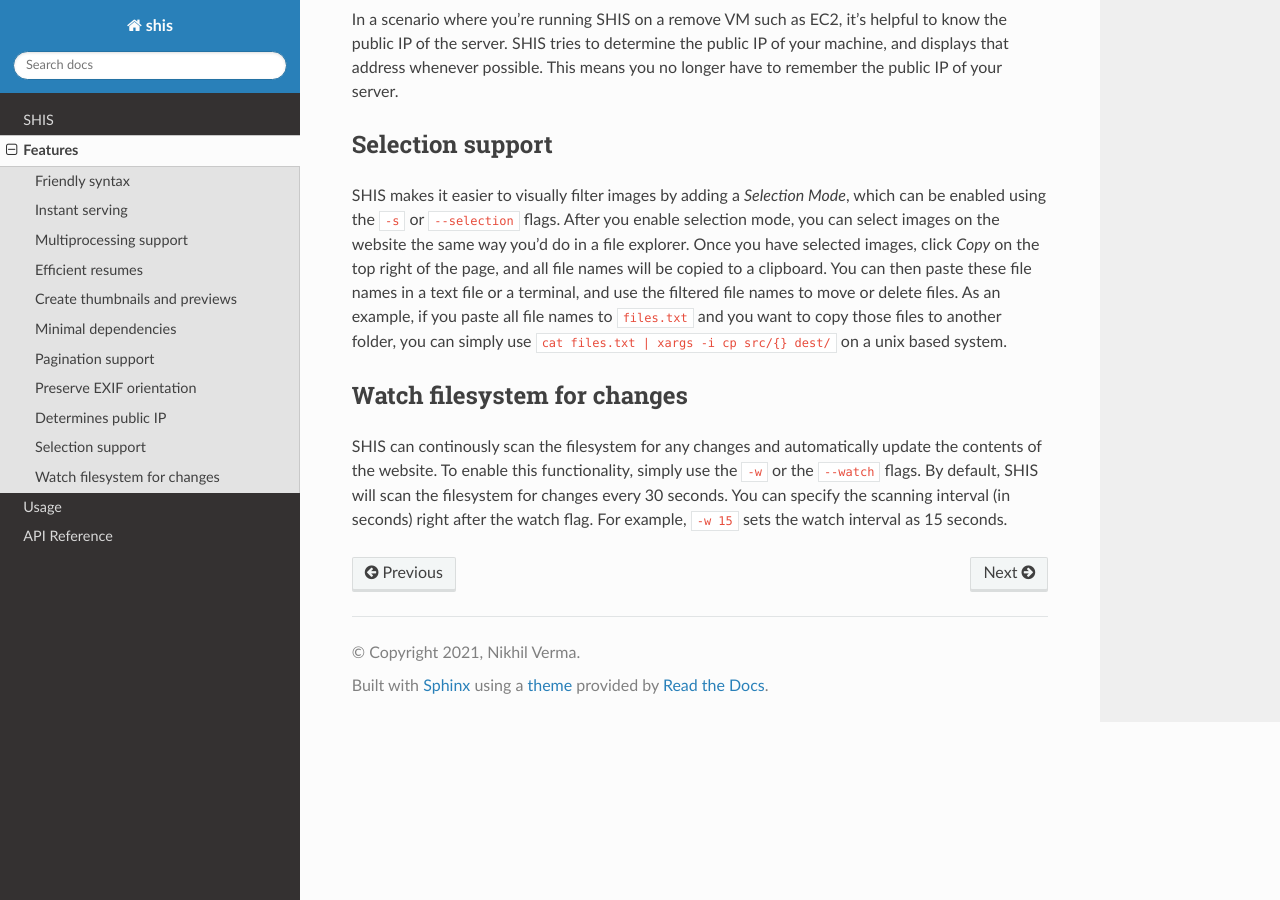
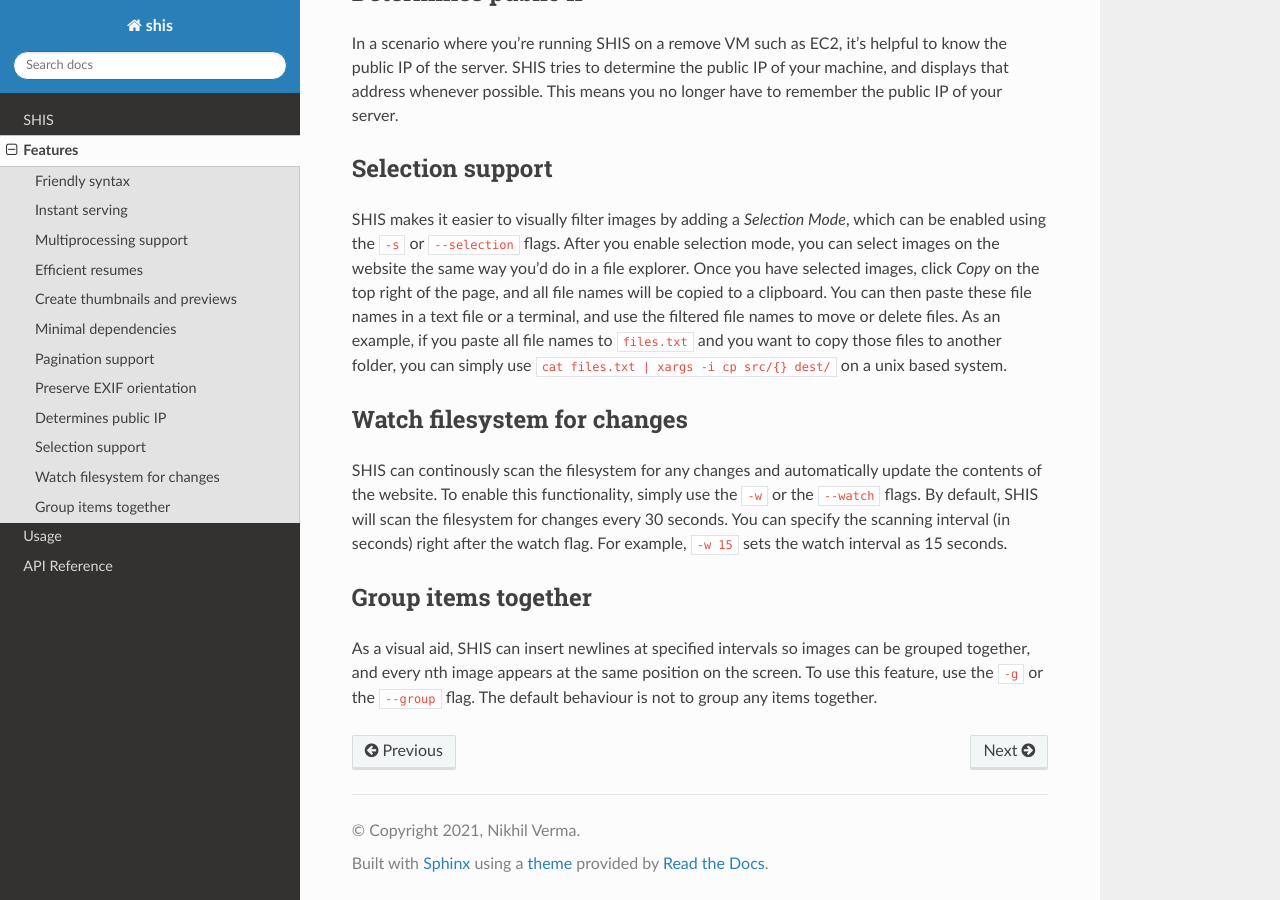
Before and after one commit to nikhilweee/shis, a Sphinx documentation site: the page built from docs/source/features.rst, in a window 1280 px wide and 900 px high, scrolled down 1816 px. Built offline with Sphinx 7.4.7 and the Read the Docs theme 2.0.0, drawn with Linux system fonts in a browser that asks for light colours.

Commit message:
Added grouping capabilities

```diff
--- a/docs/source/features.rst
+++ b/docs/source/features.rst
@@ -93,3 +93,10 @@ use the ``-w`` or the ``--watch`` flags. By default, SHIS will scan the
 filesystem for changes every 30 seconds. You can specify the scanning
 interval (in seconds) right after the watch flag. For example, ``-w 15``
 sets the watch interval as 15 seconds.
+
+Group items together
+--------------------
+As a visual aid, SHIS can insert newlines at specified intervals so images
+can be grouped together, and every nth image appears at the same position
+on the screen. To use this feature, use the ``-g`` or the ``--group`` flag.
+The default behaviour is not to group any items together.
--- a/docs/source/usage.rst
+++ b/docs/source/usage.rst
@@ -49,6 +49,11 @@ Usage
         This is the maximum number of thumbnails displayed in a single page on
         the website. The rest of the images are distributed across multiple
         pages.
+
+    -g --group : @after
+        SHIS can insert newlines at specified intevals so that images appear
+        to be organised in groups, which can be helpful as a visual aid. The
+        ability to group images is disabled by default.
 
     -o --order : @after
         This is the order in which images shall be displayed. You can either
```
Also changed, not shown: CHANGELOG.md (+2 -0 lines), README.md (+3 -1 lines), 2 other files.
